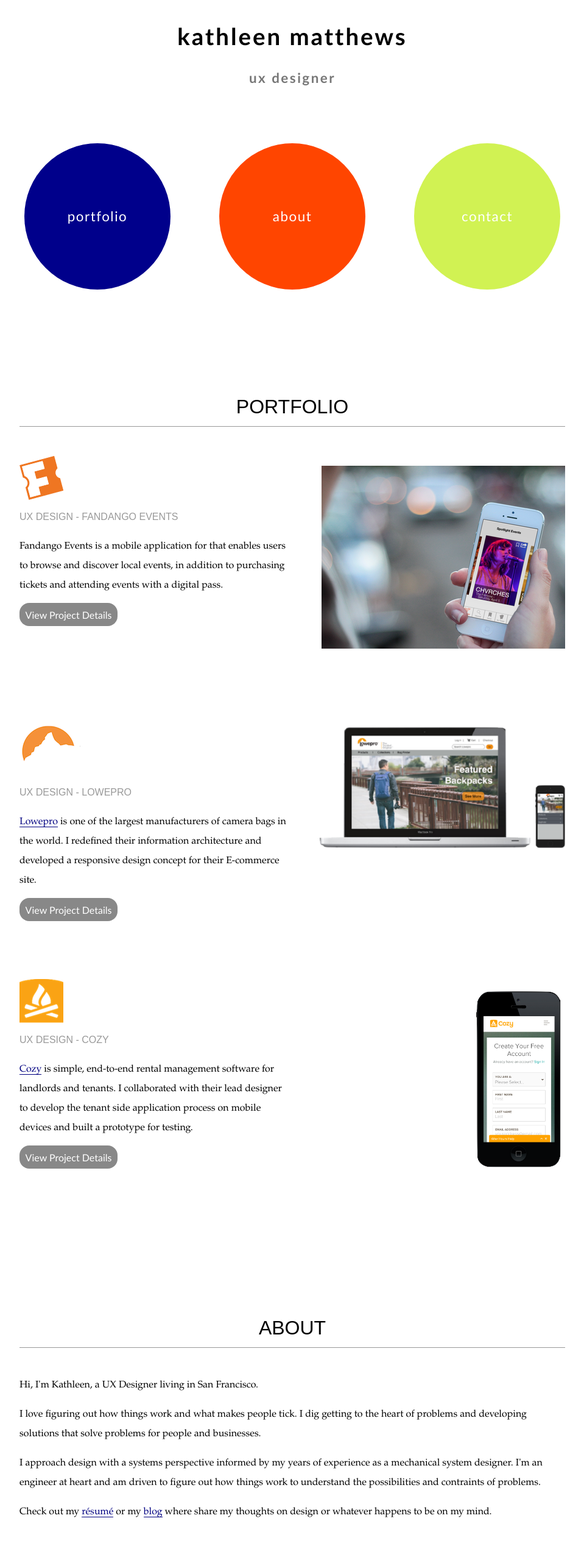
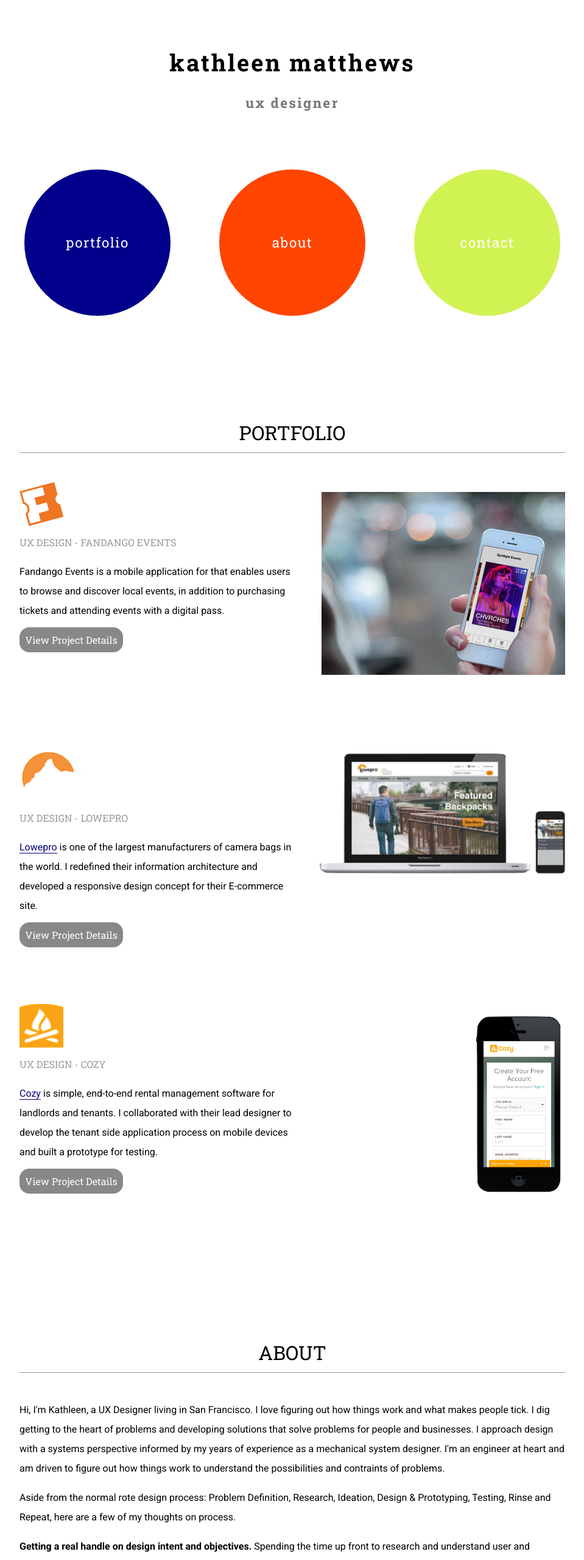
Before and after one commit to kathmath/Portfolio, a plain HTML site: page Portfolio_Website/index.html in a window 1280 px wide. Shown: the top 2559 px of the page at 61% size, without its empty margins (160-1119 px from the left). Drawn offline with Linux system fonts and the light colour scheme.

Commit message:
updated fonts

```diff
--- a/Portfolio_Website/css/portfolio.css
+++ b/Portfolio_Website/css/portfolio.css
@@ -1,5 +1,14 @@
+/*google fonts
+font-family: 'Roboto', sans-serif;
+font-family: 'Inconsolata', sans-serif;
+font-family: 'Roboto Slab', serif;
+font-family: 'Arvo', serif;
+
+
+*/
+
 body {
-font-family: Palatino, "Palatino Linotype", "Palatino LT STD", "Book Antiqua", Georgia, serif;
+font-family: 'Roboto', sans-serif;
 font-weight: normal;
 font-style: normal;
 line-height: 1;
@@ -103,7 +112,7 @@ border: 0;
 }
 
 .circle div a{
-    font-family: Futura, 'Trebuchet MS', Arial, sans-serif;
+    font-family: 'Roboto Slab', serif;
     font-size: 1.4em;
     color: white;
     letter-spacing: 1.5px;
@@ -114,21 +123,21 @@ border: 0;
     }
 
 h1 a {
-    font-family: Futura, 'Trebuchet MS', Arial, sans-serif;
+    font-family: 'Roboto Slab', serif;
     margin: 1em 0em;
     color: black;
     font-size: 1.2em;
   }
 
 h2 {
-    font-family: Futura, 'Trebuchet MS', Arial, sans-serif;
+    font-family: 'Roboto Slab', serif;
     margin: 1em 0em;
     color: #777777;
     font-size: 1.4em;
   }
 
 h4  {
-    font-family: Futura, 'Trebuchet MS', Arial, sans-serif;
+    font-family: 'Roboto Slab', serif;
     font-size: 1.4em;
     text-align: center;
     margin-top: 2em;
@@ -171,6 +180,7 @@ max-width: 70em;
 }
 
 .name {
+  -webkit-margin-before: 4em;
   text-align: center;
   letter-spacing: 3px;
  }
@@ -196,7 +206,7 @@ max-width: 70em;
 .sectionHeader {
   margin-top: 3em;
   font-size: 2em;
-  font-family: Futura, “Trebuchet MS”, Arial, sans-serif;
+  font-family: 'Roboto Slab', serif;
   text-align: center;
   border-bottom: solid #999999 1px;
  }
@@ -223,7 +233,7 @@ max-width: 70em;
 
 .projectHeader {
   font-size: 1em;
-  font-family: Futura, “Trebuchet MS”, Arial, sans-serif;
+  font-family: 'Roboto Slab', serif;
   color: #999;
   text-transform: uppercase;
 
@@ -231,7 +241,7 @@ max-width: 70em;
 
 .sectionHeader .projectHeader {
   font-size: .5em;
-  font-family: Futura, “Trebuchet MS”, Arial, sans-serif;
+  font-family: 'Roboto Slab', serif;
   color: #999;
 }
 
@@ -273,7 +283,7 @@ max-width: 70em;
 }
 
 .button {
-  font-family: Futura, 'Trebuchet MS', Arial, sans-serif;
+  font-family: 'Roboto Slab', serif;
   background-color: #888888;
   color: #FFFFFF;
   border-radius: 16px;
--- a/Portfolio_Website/index.html
+++ b/Portfolio_Website/index.html
@@ -9,6 +9,11 @@
     <meta name="keywords" content="Kathleen Matthews, UI/UX Designer, Mobile UI/UX designer, Interaction Designer, San Francisco, Front-End Developer">
     <link rel="shortcut icon" type="image/png" href="img/favicon.png"/>
     <link rel="stylesheet" href="css/portfolio.css"/>
+    <link href='http://fonts.googleapis.com/css?family=Roboto+Slab:700,400' rel='stylesheet' type='text/css'>
+    <link href='http://fonts.googleapis.com/css?family=Inconsolata:400,700' rel='stylesheet' type='text/css'>
+    <link href='http://fonts.googleapis.com/css?family=Roboto:400,700' rel='stylesheet' type='text/css'>
+    <link href='http://fonts.googleapis.com/css?family=Arvo:400,700' rel='stylesheet' type='text/css'>
+
     <script src="js/vendor/modernizr.js"></script>
   </head>
   <body>
@@ -66,11 +71,17 @@
         <div class="sectionHeader">ABOUT</div>
         <div class="aboutText">
           <h4></h4>
-          <p>Hi, I'm Kathleen, a UX Designer living in San Francisco.</p>
+          <p>Hi, I'm Kathleen, a UX Designer living in San Francisco. I love figuring out how things work and what makes people tick. I dig getting to the heart of problems and developing solutions that solve problems for people and businesses. I approach design with a systems perspective informed by my years of experience as a mechanical system designer. I'm an engineer at heart and am driven to figure out how things work to understand the possibilities and contraints of problems.</p>
 
-          <p>I love figuring out how things work and what makes people tick. I dig getting to the heart of problems and developing solutions that solve problems for people and businesses.</p>
+          <p>Aside from the normal rote design process: Problem Definition, Research, Ideation, Design & Prototyping, Testing, Rinse and Repeat, here are a few of my thoughts on process.</p>
 
-          <p>I approach design with a systems perspective informed by my years of experience as a mechanical system designer. I'm an engineer at heart and am driven to figure out how things work to understand the possibilities and contraints of problems.</p>
+          <p><b>Getting a real handle on design intent and objectives.</b> Spending the time up front to research and understand user and business goals and how they come together is of the utmost importance. There's no use in a beautiful, elegant design no one has any use for. Clearly defining intent and using it as a touchstone in design decisions is key. Reevaluating intent as the project unfolds is just as important, being willing to set aside a direction that is no longer working can be painful but is better in the long run.</p>
+
+          <p><b>I love to prototype early and often.</b> Doing rough prototypes, especially at the beginning, makes it easier to change directions and get things tested before spending a lot of time trying to perfect them. When I was starting out as a designer and got frustrated I had to start over on a design I'd been working on for months due to client feedback. My supervisor said, "Relax it's only lines on paper right now, imagine if they'd waited until building started." I really took that to heart and it makes me embrace change and iteration in the design process.</p>
+
+          <p><b>Make the whole project team part of the design process.</b> Getting everyone involved not only creates better buy in it allows for interesting perspectives. Additionally, understanding the points of view of team members and what is important to them makes everything run more smoothly and happily. I see part of my role as getting everyone to understand and care about the users and be on the same page.</p>
+
+
 
           <p>Check out my <a href="https://www.dropbox.com/s/t518nn8i9v39czy/KathleenMatthewsResume.pdf" target="_blank" class="underline">résumé</a> or my <a href="http://kathmatthews.tumblr.com/" target="_blank" class="underline">blog</a> where share my thoughts on design or whatever happens to be on my mind.</p>
         </div>
```
Also changed, not shown: Portfolio_Website/cozy.html (+1 -1 lines).
